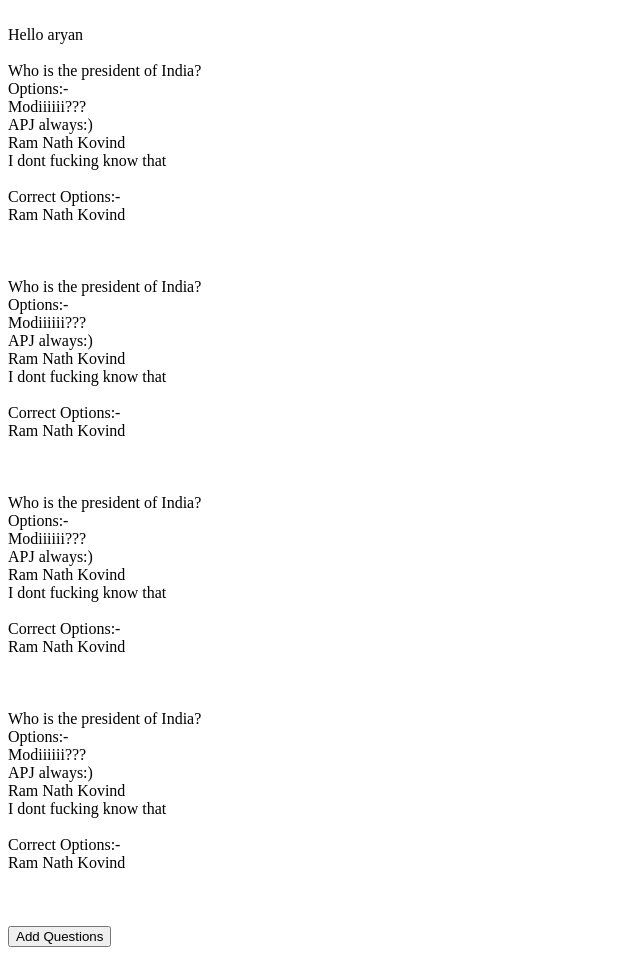
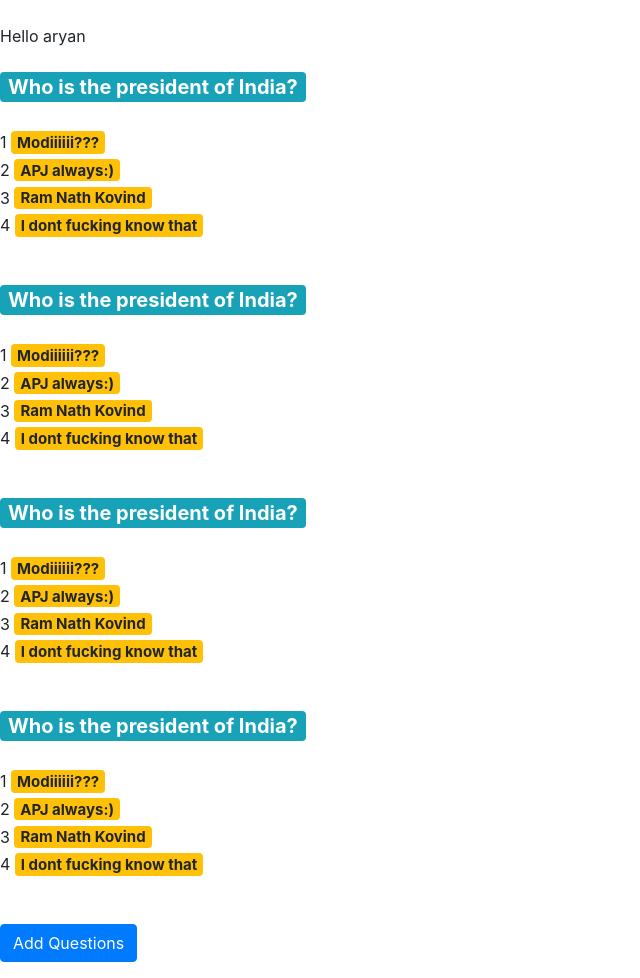
Before and after one commit to aryan29/Quizoo, a Django app: page /edit/6 in a window 1280 px wide. Shown: the whole page, without its empty margins (0-640 px from the left). Before the commit the page ends 947 px from the top, so only its background shows below. Run offline with Django 3.2, Linux system fonts and the light colour scheme; a user stored in the database is signed in; data comes from the database, SQL or seed files in the repository; both versions use the stored data as it was after the commit; some libraries are stand-ins or nearby versions.

Commit message:
boarding work on the way

```diff
--- a/quizoo/quizer/templates/edit_quiz.html
+++ b/quizoo/quizer/templates/edit_quiz.html
@@ -1,6 +1,24 @@
 <html>
 <head>
+<link rel="stylesheet" href="https://stackpath.bootstrapcdn.com/bootstrap/4.3.1/css/bootstrap.min.css" integrity="sha384-ggOyR0iXCbMQv3Xipma34MD+dH/1fQ784/j6cY/iJTQUOhcWr7x9JvoRxT2MZw1T" crossorigin="anonymous">
 <script src="https://ajax.googleapis.com/ajax/libs/jquery/3.5.1/jquery.min.js"></script>
+<style>
+.question{
+    margin-top:40px
+}
+li{
+    margin-top:10px
+}
+.question-text{
+    font-size:20px
+}
+.options-text{
+    font-size:15px;
+    margin-top:5px
+}
+
+</style>
+
 <head>
 
 <body>
@@ -9,27 +27,19 @@ Hello {{request.user}}
 <br>
 <br>
 {% for x in list %}
-{{x.question.question_text}}
+<span class="badge badge-info question-text">{{x.question.question_text}}</span>
 <br>
-Options:-
-
 {% for op in x.options%}
 <br>
-{{op.option}}
+{{forloop.counter}}
+<span class="badge badge-warning options-text">{{op.option}}</span>
 {% endfor %}
 <br>
 <br>
-Correct Options:-
-{% for op in x.correct_options%}
-<br>
-{{op.option}}
+
 <br>
 {% endfor %}
-<br>
-<br>
-<br>
-{% endfor %}
-<button onclick="createquestions()">Add Questions</button>
+<button onclick="createquestions()" class="btn btn-primary">Add Questions</button>
 <div>
 <ol  id="questions_list">
 </ol>
@@ -47,10 +57,13 @@ function createquestions(){
     text.style.height="200px"
     text.style.width="30%"
     text.style.fontSize="10pt";
+    text.className="form-control"
     var button1=document.createElement("button")
     var button2=document.createElement("button")
     button1.innerHTML="Add Options"
+    button1.className="btn btn-info"
     button2.innerHTML="Submit"
+    button2.className="btn btn-success"
     d.appendChild(text)
     d.appendChild(opt)
     d.appendChild(button1)
@@ -64,6 +77,7 @@ function createquestions(){
        var elemli=document.createElement("li");
        elemli.className="wrong";
        var text=document.createElement('textarea');
+       text.className="form-control"
        var ch=document.createElement('input');
        ch.type="checkbox";
        ch.addEventListener("click",function(e1){
--- a/quizoo/quizer/views.py
+++ b/quizoo/quizer/views.py
@@ -13,19 +13,21 @@ from django.utils import timezone
 
 @login_required(login_url='/accounts/login/')
 def CreateQuizView(request):
+    print(request.method)
     if(request.method=='POST'):
         form=CreatingQuizForm(request.POST)
         if(form.is_valid()):
-            print(form)
             obj=form.save(commit=False)
             obj.admin=request.user
             obj.save()
-            return render(request, 'create_quiz.html',{'form':CreatingQuizForm()})
+            return redirect('/create')
         else:
             print("Getting Errors Dude")
             return render(request, 'create_quiz.html',{'form':form,'errors':form.errors})
     else:
         return render(request, 'create_quiz.html',{'form':CreatingQuizForm()})
+
+# def CreateQuizEnpoint(request):
 
 def ShowAllQuizToBeHeld(request):
     li=Quiz.objects.filter(admin=request.user,start_time__gt=timezone.now()) #Quiz hasnt started yet
```
Also changed, not shown: quizoo/quizer/templates/show_quiz.html (+6 -2 lines), quizoo/db.sqlite3.
